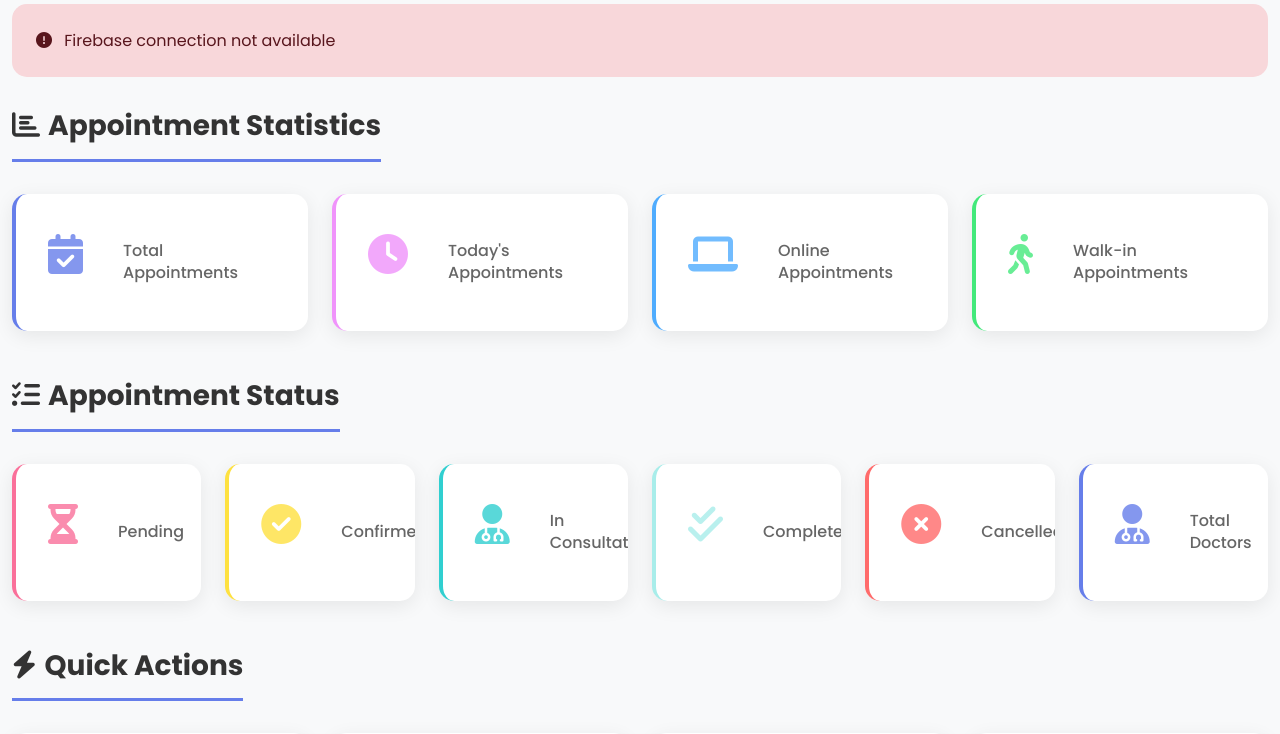
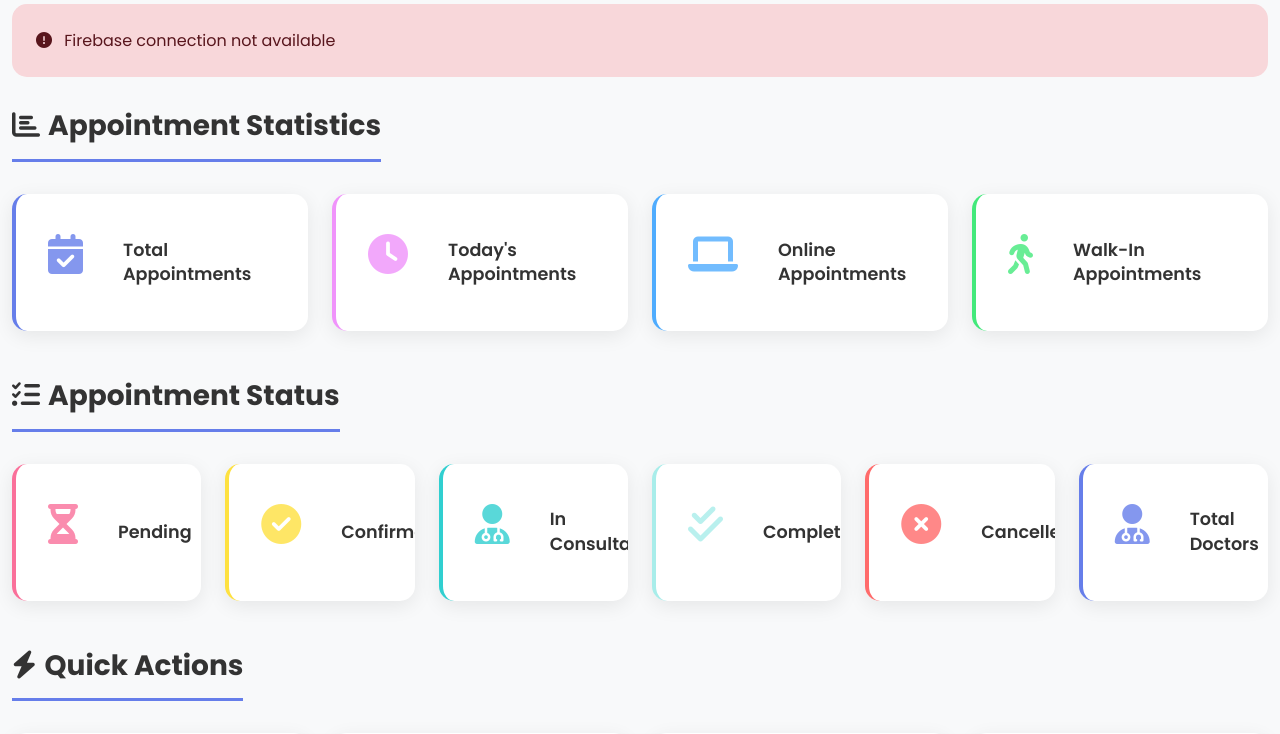
Before and after one commit to Divyaa-hash/babu-clinic, a Django app: page /admin-dashboard/ in a window 1280 px wide. Shown: the part 412-1146 px from the top of the page. Run offline with Django 4.2, Linux system fonts and the light colour scheme; a user stored in the database is signed in.

Commit message:
Improve stat card label visibility with darker color and larger font

```diff
--- a/templates/clinic/admin_dashboard.html
+++ b/templates/clinic/admin_dashboard.html
@@ -65,11 +65,12 @@
     }
 
     .stat-card .label {
-        color: #666;
-        font-size: 1rem;
-        font-weight: 500;
+        color: #333;
+        font-size: 1.1rem;
+        font-weight: 600;
         line-height: 1.4;
         word-wrap: break-word;
+        text-transform: capitalize;
     }
 
     .stat-card.total { border-left-color: #667eea; }
```
